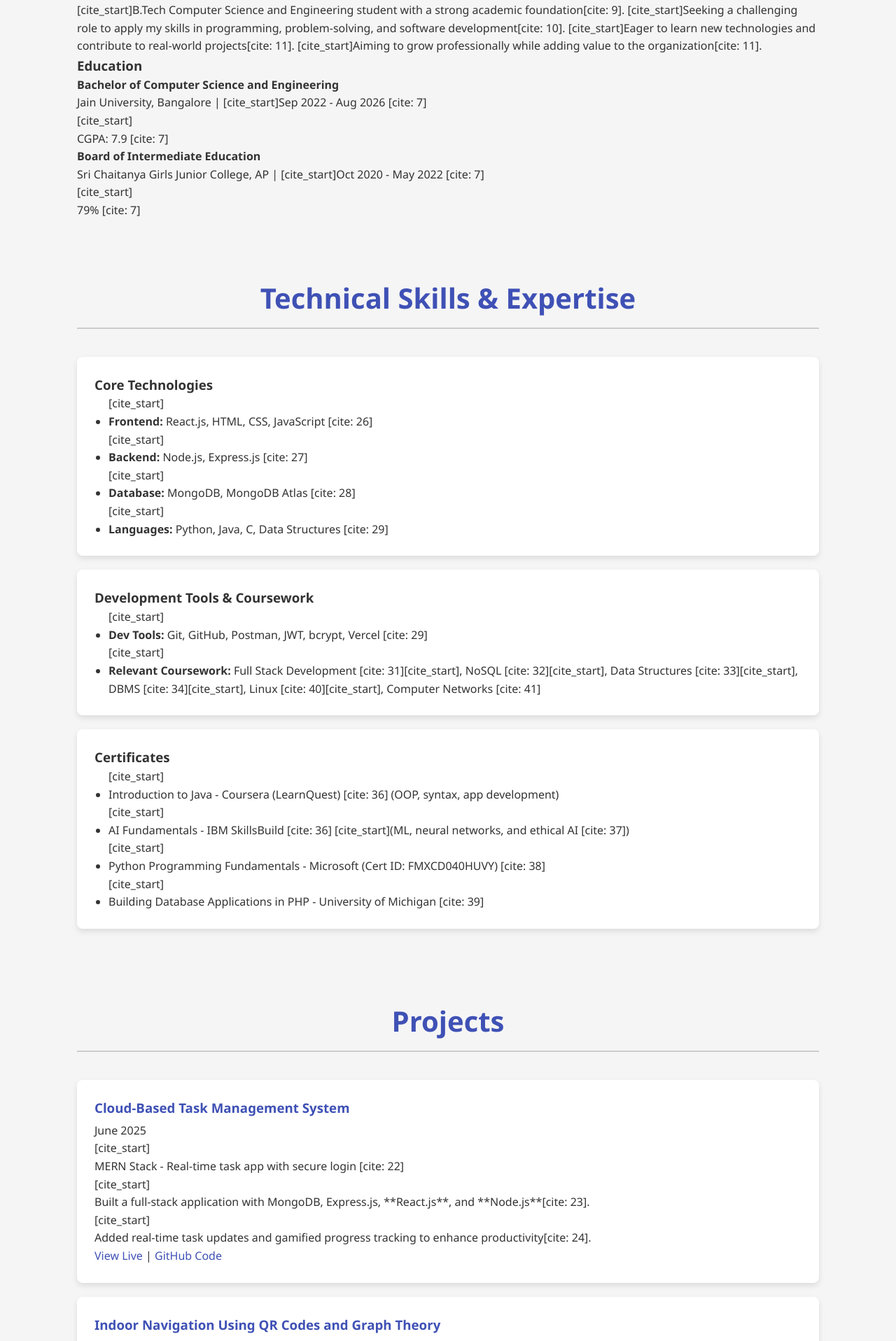
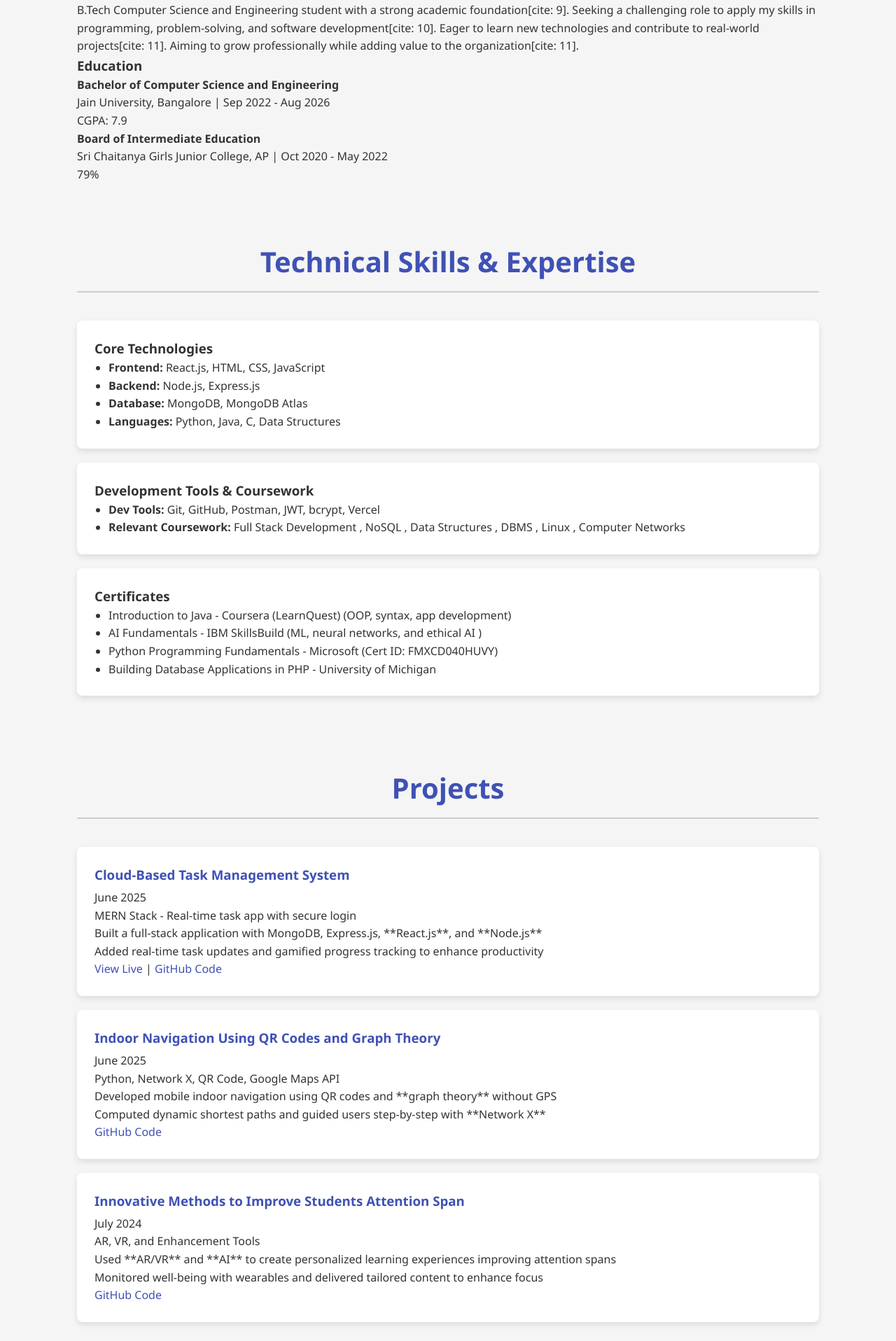
Before and after one commit to mrudhulavattikundala/mrudhula-portfolio, a React (Vite) app: page / in a window 1280 px wide. Shown: the part 240-2156 px from the top of the page at 70% size. Built offline with nearby package versions, Linux system fonts and the light colour scheme.

Commit message:
Fix: Removed erroneous citation tags from component content.

```diff
--- a/src/components/About.jsx
+++ b/src/components/About.jsx
@@ -8,10 +8,10 @@ function About() {
 
       <div className="career-objective">
         <p>
-          [cite_start]B.Tech Computer Science and Engineering student with a strong academic foundation[cite: 9].
-          [cite_start]Seeking a challenging role to apply my skills in programming, problem-solving, and software development[cite: 10].
-          [cite_start]Eager to learn new technologies and contribute to real-world projects[cite: 11].
-          [cite_start]Aiming to grow professionally while adding value to the organization[cite: 11].
+          B.Tech Computer Science and Engineering student with a strong academic foundation[cite: 9].
+          Seeking a challenging role to apply my skills in programming, problem-solving, and software development[cite: 10].
+          Eager to learn new technologies and contribute to real-world projects[cite: 11].
+          Aiming to grow professionally while adding value to the organization[cite: 11].
         </p>
       </div>
 
@@ -19,13 +19,13 @@ function About() {
         <h3>Education</h3>
         <div className="education-item">
           <h4>Bachelor of Computer Science and Engineering</h4>
-          <p>Jain University, Bangalore | [cite_start]Sep 2022 - Aug 2026 [cite: 7]</p>
-          [cite_start]<p>CGPA: 7.9 [cite: 7]</p>
+          <p>Jain University, Bangalore | Sep 2022 - Aug 2026 </p>
+          <p>CGPA: 7.9 </p>
         </div>
         <div className="education-item">
           <h4>Board of Intermediate Education</h4>
-          <p>Sri Chaitanya Girls Junior College, AP | [cite_start]Oct 2020 - May 2022 [cite: 7]</p>
-          [cite_start]<p>79% [cite: 7]</p>
+          <p>Sri Chaitanya Girls Junior College, AP | Oct 2020 - May 2022 </p>
+          <p>79% </p>
         </div>
       </div>
     </section>
--- a/src/components/Contact.jsx
+++ b/src/components/Contact.jsx
@@ -8,13 +8,13 @@ function Contact() {
       <p>I'm eager to learn new technologies and contribute to real-world projects.</p>
 
       <div className="contact-details">
-        [cite_start]<p><strong>Email:</strong> <a href="mailto:mrudhulavattikundala@gmail.com">mrudhulavattikundala@gmail.com</a> [cite: 3]</p>
-        [cite_start]<p><strong>Phone:</strong> 8247444053 [cite: 2]</p>
+        <p><strong>Email:</strong> <a href="mailto:mrudhulavattikundala@gmail.com">mrudhulavattikundala@gmail.com</a></p>
+        <p><strong>Phone:</strong> 8247444053 </p>
       </div>
 
       <div className="social-links">
-        [cite_start]<a href="http://linkedin.com/in/mrudhula-vattikundala-664255253" target="_blank" rel="noopener noreferrer">LinkedIn</a> [cite: 4]
-        [cite_start]<a href="https://github.com/mrudhulavattikundala" target="_blank" rel="noopener noreferrer">GitHub</a> [cite: 5]
+        <a href="http://linkedin.com/in/mrudhula-vattikundala-664255253" target="_blank" rel="noopener noreferrer">LinkedIn</a>
+        <a href="https://github.com/mrudhulavattikundala" target="_blank" rel="noopener noreferrer">GitHub</a>
       </div>
     </section>
   );
--- a/src/components/Footer.jsx
+++ b/src/components/Footer.jsx
@@ -5,7 +5,7 @@ function Footer() {
   const currentYear = new Date().getFullYear();
   return (
     <footer className="footer-section">
-      <p>&copy; {currentYear} Mrudhula Vattikundala. Built with React.</p>
+      <p>&copy; {currentYear} Mrudhula Vattikundala</p>
       <p>All rights reserved.</p>
     </footer>
   );
--- a/src/components/Projects.jsx
+++ b/src/components/Projects.jsx
@@ -9,10 +9,10 @@ function Projects() {
       <div className="project-card">
         <h3>Cloud-Based Task Management System</h3>
         <p className="project-date">June 2025</p>
-        [cite_start]<p className="project-tech">MERN Stack - Real-time task app with secure login [cite: 22]</p>
+        <p className="project-tech">MERN Stack - Real-time task app with secure login</p>
         <ul>
-          [cite_start]<li>Built a full-stack application with MongoDB, Express.js, **React.js**, and **Node.js**[cite: 23].</li>
-          [cite_start]<li>Added real-time task updates and gamified progress tracking to enhance productivity[cite: 24].</li>
+          <li>Built a full-stack application with MongoDB, Express.js, **React.js**, and **Node.js**</li>
+          <li>Added real-time task updates and gamified progress tracking to enhance productivity</li>
           {/* Add a placeholder for your live link and GitHub link here when available */}
           <li><a href="[Your Live Demo Link]">View Live</a> | <a href="[Your GitHub Repo Link]">GitHub Code</a></li>
         </ul>
@@ -21,10 +21,10 @@ function Projects() {
       <div className="project-card">
         <h3>Indoor Navigation Using QR Codes and Graph Theory</h3>
         <p className="project-date">June 2025</p>
-        [cite_start]<p className="project-tech">Python, Network X, QR Code, Google Maps API [cite: 18]</p>
+        <p className="project-tech">Python, Network X, QR Code, Google Maps API </p>
         <ul>
-          [cite_start]<li>Developed mobile indoor navigation using QR codes and **graph theory** without GPS[cite: 19].</li>
-          [cite_start]<li>Computed dynamic shortest paths and guided users step-by-step with **Network X**[cite: 20].</li>
+          <li>Developed mobile indoor navigation using QR codes and **graph theory** without GPS</li>
+          <li>Computed dynamic shortest paths and guided users step-by-step with **Network X**</li>
           <li><a href="[Your GitHub Repo Link]">GitHub Code</a></li>
         </ul>
       </div>
@@ -32,10 +32,10 @@ function Projects() {
       <div className="project-card">
         <h3>Innovative Methods to Improve Students Attention Span</h3>
         <p className="project-date">July 2024</p>
-        [cite_start]<p className="project-tech">AR, VR, and Enhancement Tools [cite: 14]</p>
+        <p className="project-tech">AR, VR, and Enhancement Tools </p>
         <ul>
-          [cite_start]<li>Used **AR/VR** and **AI** to create personalized learning experiences improving attention spans[cite: 15].</li>
-          [cite_start]<li>Monitored well-being with wearables and delivered tailored content to enhance focus[cite: 16].</li>
+          <li>Used **AR/VR** and **AI** to create personalized learning experiences improving attention spans</li>
+          <li>Monitored well-being with wearables and delivered tailored content to enhance focus</li>
           <li><a href="[Your GitHub Repo Link]">GitHub Code</a></li>
         </ul>
       </div>
--- a/src/components/Skills.jsx
+++ b/src/components/Skills.jsx
@@ -9,28 +9,28 @@ function Skills() {
       <div className="skills-group">
         <h3>Core Technologies</h3>
         <ul>
-          [cite_start]<li><strong>Frontend:</strong> React.js, HTML, CSS, JavaScript [cite: 26]</li>
-          [cite_start]<li><strong>Backend:</strong> Node.js, Express.js [cite: 27]</li>
-          [cite_start]<li><strong>Database:</strong> MongoDB, MongoDB Atlas [cite: 28]</li>
-          [cite_start]<li><strong>Languages:</strong> Python, Java, C, Data Structures [cite: 29]</li>
+          <li><strong>Frontend:</strong> React.js, HTML, CSS, JavaScript </li>
+          <li><strong>Backend:</strong> Node.js, Express.js </li>
+          <li><strong>Database:</strong> MongoDB, MongoDB Atlas </li>
+          <li><strong>Languages:</strong> Python, Java, C, Data Structures </li>
         </ul>
       </div>
 
       <div className="skills-group">
         <h3>Development Tools & Coursework</h3>
         <ul>
-          [cite_start]<li><strong>Dev Tools:</strong> Git, GitHub, Postman, JWT, bcrypt, Vercel [cite: 29]</li>
-          [cite_start]<li><strong>Relevant Coursework:</strong> Full Stack Development [cite: 31][cite_start], NoSQL [cite: 32][cite_start], Data Structures [cite: 33][cite_start], DBMS [cite: 34][cite_start], Linux [cite: 40][cite_start], Computer Networks [cite: 41]</li>
+          <li><strong>Dev Tools:</strong> Git, GitHub, Postman, JWT, bcrypt, Vercel </li>
+          <li><strong>Relevant Coursework:</strong> Full Stack Development , NoSQL , Data Structures , DBMS , Linux , Computer Networks </li>
         </ul>
       </div>
 
       <div className="skills-group">
         <h3>Certificates</h3>
         <ul>
-          [cite_start]<li>Introduction to Java - Coursera (LearnQuest) [cite: 36] (OOP, syntax, app development)</li>
-          [cite_start]<li>AI Fundamentals - IBM SkillsBuild [cite: 36] [cite_start](ML, neural networks, and ethical AI [cite: 37])</li>
-          [cite_start]<li>Python Programming Fundamentals - Microsoft (Cert ID: FMXCD040HUVY) [cite: 38]</li>
-          [cite_start]<li>Building Database Applications in PHP - University of Michigan [cite: 39]</li>
+          <li>Introduction to Java - Coursera (LearnQuest)  (OOP, syntax, app development)</li>
+          <li>AI Fundamentals - IBM SkillsBuild (ML, neural networks, and ethical AI )</li>
+          <li>Python Programming Fundamentals - Microsoft (Cert ID: FMXCD040HUVY) </li>
+          <li>Building Database Applications in PHP - University of Michigan </li>
         </ul>
       </div>
     </section>
```
